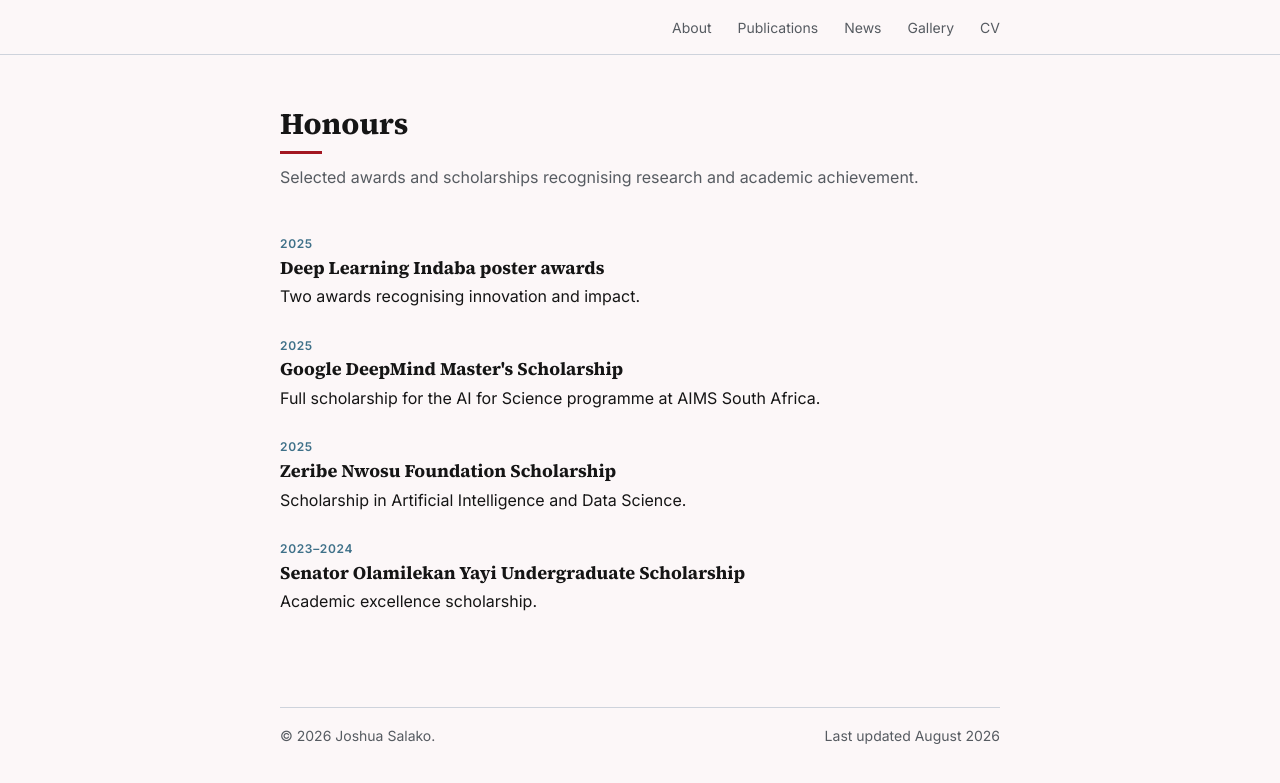
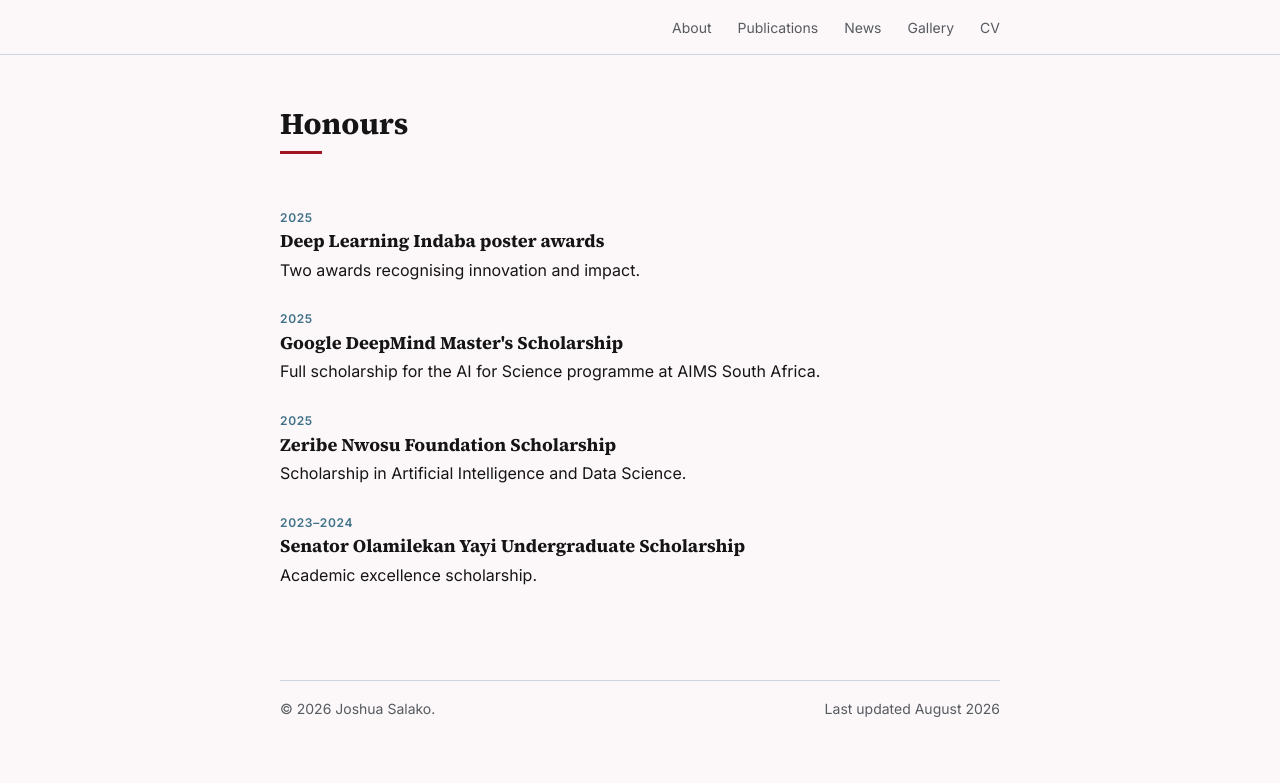
Before and after one commit to joshsalako/joshsalako.github.io, a Jekyll site: the page built from honours.html, in a window 1280 px wide. Shown: the top 783 px of the page. Built offline with Jekyll 4.4.1, drawn with Linux system fonts in a browser that asks for light colours; a style sheet for code colours, icons or effects is not loaded.

Commit message:
refactor: clean up page headers and standardize archive link placement

```diff
--- a/education.html
+++ b/education.html
@@ -7,7 +7,6 @@
 <main class="shell archive-main">
   <header class="archive-header">
     <h1 class="page-title">Education</h1>
-    <p>Degrees, academic training, and thesis work.</p>
   </header>
   <div class="timeline-list">
     {% for item in site.data.education %}{% include education-entry.html item=item %}{% endfor %}
--- a/honours.html
+++ b/honours.html
@@ -7,7 +7,6 @@
 <main class="shell archive-main">
   <header class="archive-header">
     <h1 class="page-title">Honours</h1>
-    <p>Selected awards and scholarships recognising research and academic achievement.</p>
   </header>
   <ol class="honours-list honours-archive">
     {% for item in site.data.honours %}{% include honour-entry.html item=item %}{% endfor %}
--- a/index.html
+++ b/index.html
@@ -52,10 +52,10 @@
       <span class="section-disclosure-icon" aria-hidden="true"></span>
     </summary>
     <div class="section-disclosure-content">
-      <a class="more-link section-archive-link" href="{{ '/education.html' | relative_url }}">All education <span aria-hidden="true">→</span></a>
       <div class="timeline-list">
         {% for item in site.data.education limit: 2 %}{% include education-entry.html item=item %}{% endfor %}
       </div>
+      <p class="section-more"><a class="more-link" href="{{ '/education.html' | relative_url }}">All education <span aria-hidden="true">→</span></a></p>
     </div>
   </details>
 
@@ -65,10 +65,10 @@
       <span class="section-disclosure-icon" aria-hidden="true"></span>
     </summary>
     <div class="section-disclosure-content">
-      <a class="more-link section-archive-link" href="{{ '/honours.html' | relative_url }}">All honours <span aria-hidden="true">→</span></a>
       <ol class="honours-list">
         {% for item in site.data.honours limit: 3 %}{% include honour-entry.html item=item %}{% endfor %}
       </ol>
+      <p class="section-more"><a class="more-link" href="{{ '/honours.html' | relative_url }}">All honours <span aria-hidden="true">→</span></a></p>
     </div>
   </details>
 </main>
--- a/styles.css
+++ b/styles.css
@@ -399,11 +399,6 @@
   padding-top: 4px;
 }
 
-.section-archive-link {
-  display: inline-block;
-  margin-bottom: 24px;
-}
-
 .publication-links a,
 .scholar-link a {
   font-size: 13px;
```
Also changed, not shown: 6 other files.
